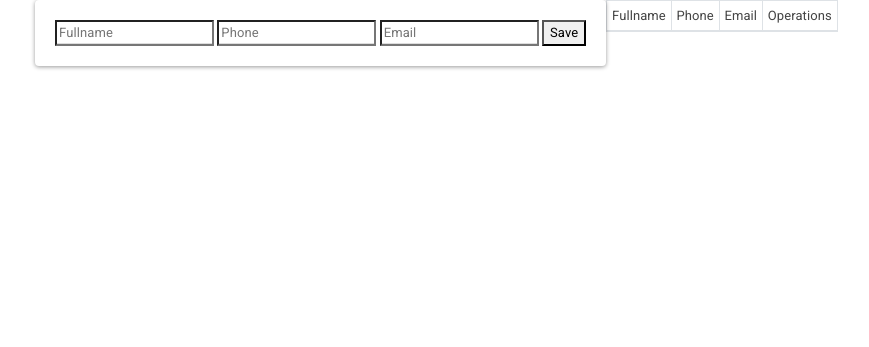
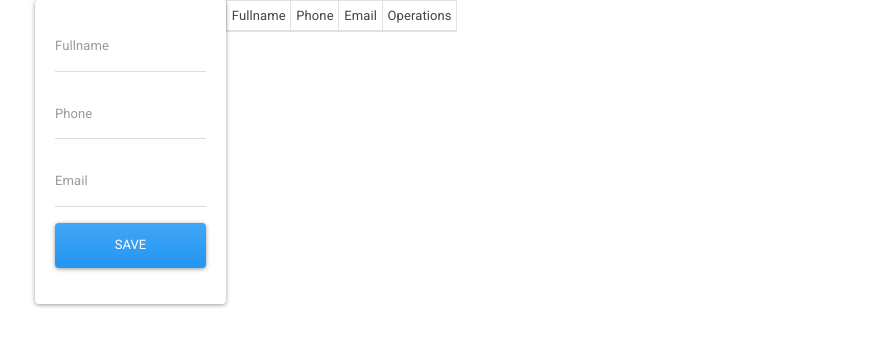
Before and after one commit to jorgechauxjr/flask_contacts_app, a Flask app: page / in a window 1280 px wide. Shown: the top 347 px of the page, without its empty margins (35-904 px from the left). Run offline with Flask 2, Linux system fonts and the light colour scheme; data that the repository does not hold is empty; some libraries are stand-ins or nearby versions.

Commit message:
Modify graphic interface of form

```diff
--- a/templates/index.html
+++ b/templates/index.html
@@ -5,12 +5,40 @@
 
 <div class="row">
   <div class=".col-md-5">
+    <!-- get_flash_messages: receive messages we send from server (app.py) -->
+    <!-- Action: were I want to send the data after receiving it in the form -->
+    {% with messages = get_flashed_messages() %}
+    {% if messages %}
+    {% for message in messages %}
+<div class="alert alert-success alert-dismissible fade show" role="alert">
+  {{message}}
+  <button type="button" class="btn-close" data-bs-dismiss="alert" aria-label="Close">OK</button>
+</div>
+{% endfor %}
+{% endif %}
+{% endwith %}
+
     <div class="card card-body">
       <form action="/add_contact" method="POST">
-        <input type="text" name="fullname" placeholder="Fullname">
-        <input type="text" name="phone" placeholder="Phone">
-        <input type="text" name="email" placeholder="Email">
-        <button type="submit"> Save </button>
+        <div class="form-group">
+          <input type="text" name="fullname" placeholder="Fullname"
+          class="form-control">
+        </div>
+
+        <div class="form-group">
+          <input type="text" name="phone" placeholder="Phone"
+          class="form-control">
+        </div>
+
+        <div class="form-group">
+          <input type="text" name="email" placeholder="Email"
+          class="form-control">
+        </div>
+
+        <div class="form-group">
+          <button type="submit" class="btn btn-primary btn-block"> Save </button>
+        </div>
+
       </form>
     </div>
   </div>
@@ -32,8 +60,8 @@
             <td>{{ contact.2 }}</td>
             <td>{{ contact.3 }}</td>
             <td>
-              <a href="/edit/{{contact.0}}">Edit</a>
-              <a href="/delete/{{contact.0}}">Delete</a>
+              <a href="/edit/{{contact.0}}" class="btn btn-secondary">Edit</a>
+              <a href="/delete/{{contact.0}}"class="btn btn-danger">Delete</a>
             </td>
           </tr>
         {% endfor %}
@@ -43,19 +71,4 @@
   </div>
 </div>
 
-<!-- get_flash_messages receive messages we send from server (app.py) -->
-<!-- Action: were I want to send the data after receiving it in the form -->
-{% with messages = get_flashed_messages() %}
-{% if messages %}
-{% for message in messages %}
-<div class="alert alert-success alert-dismissible fade show" role="alert">
-  {{message}}
-  <button type="button" class="btn-close" data-bs-dismiss="alert" aria-label="Close">OK</button>
-</div>
-{% endfor %}
-{% endif %}
-{% endwith %}
-
-
-
 {% endblock %}
```
